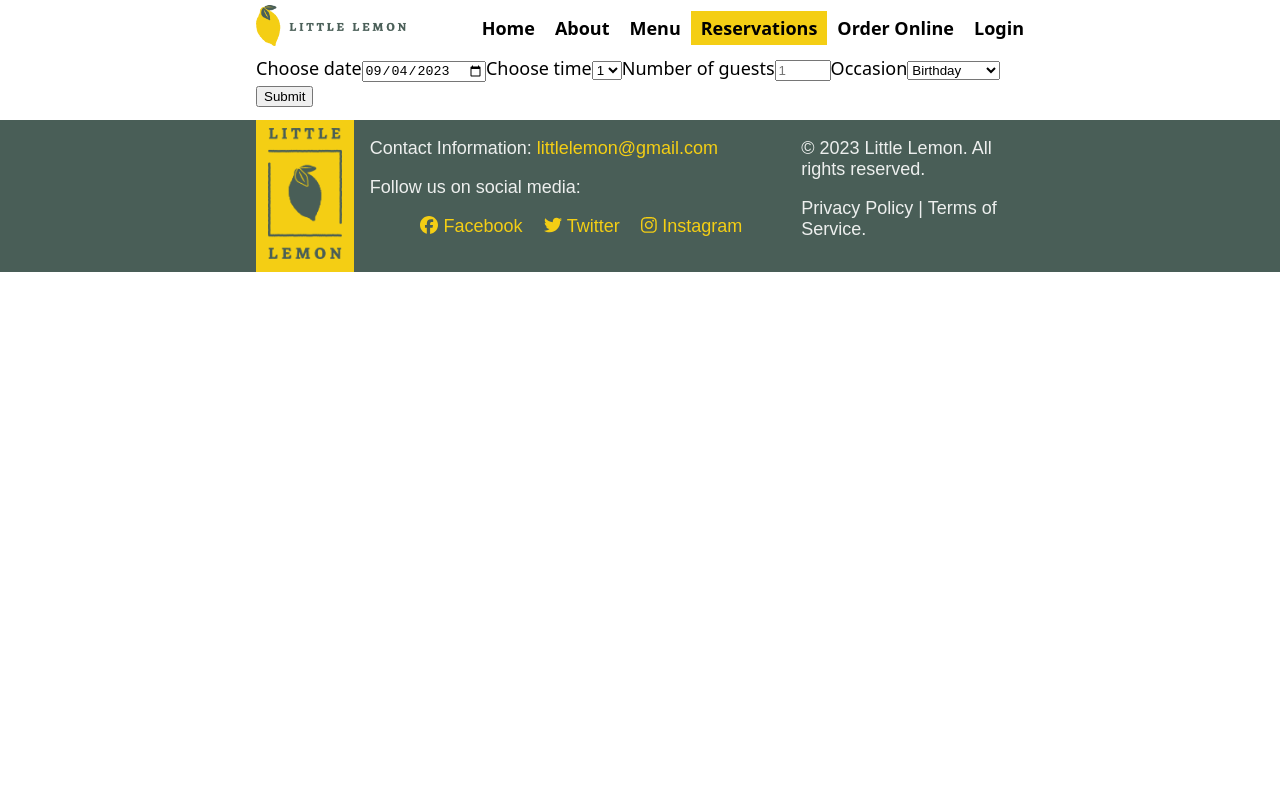
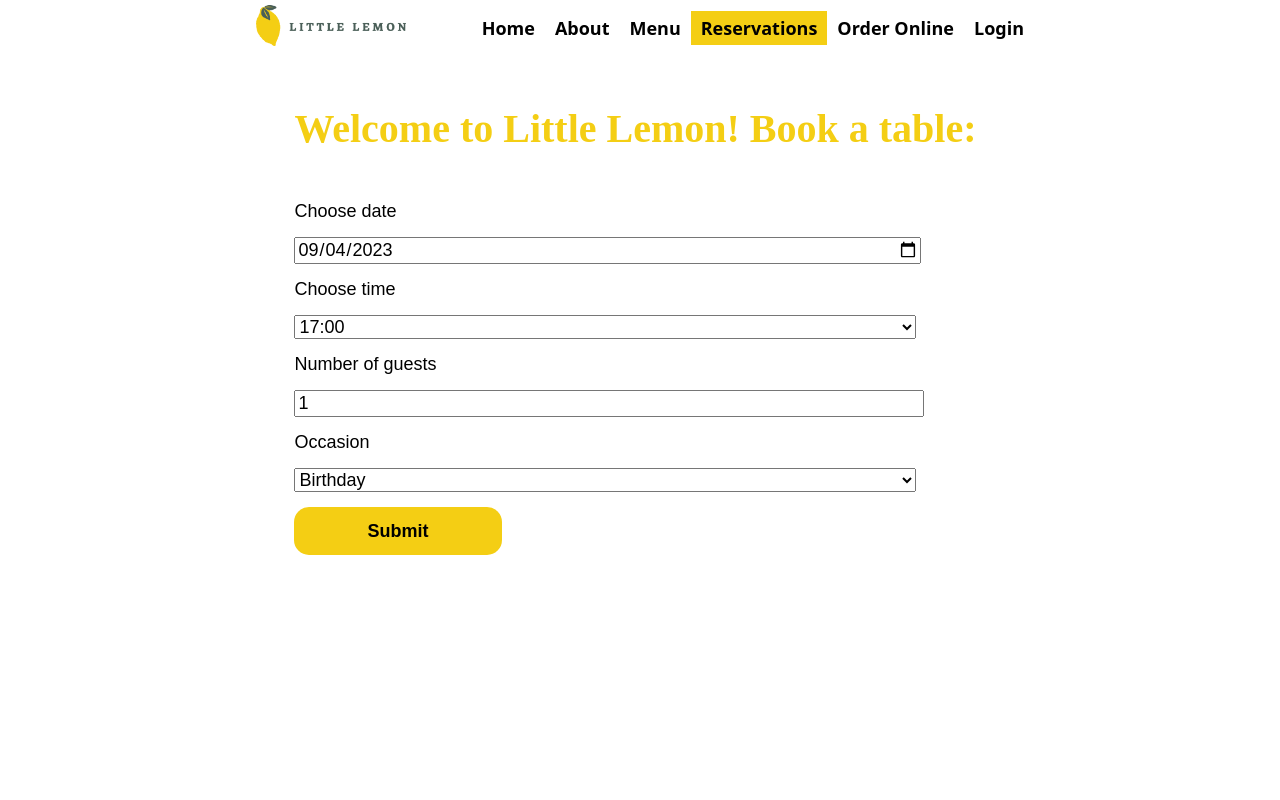
Before and after one commit to ciprian0104/capstone-app, a React (Create React App) app: page /booking in a window 1280 px wide. Shown: the top 800 px of the page. Built offline with nearby package versions, Linux system fonts and the light colour scheme.

Commit message:
Added the booking form and some tests

```diff
--- a/public/index.html
+++ b/public/index.html
@@ -30,8 +30,7 @@
     <meta property="og:type" content="website" />
     <meta
       property="og:description"
-      content="
-    The website of the Little Lemon Restaurant, a family run
+      content="The website of the Little Lemon Restaurant, a family run
       Mediterranean restaurant located in Chicago, Illinois. Please come
       and enjoy our wide selection of authentic Mediterranean cuisine!"
     />
--- /dev/null
+++ b/src/api.js
@@ -0,0 +1,29 @@
+const seededRandom = (seed) => {
+  let m = 2 ** 35 - 31;
+  let a = 185852;
+  let s = seed % m;
+  return () => {
+    return (s = (s * a) % m) / m;
+  };
+};
+
+const fetchAPI = (date) => {
+  let result = [];
+  let random = seededRandom(date.getDate());
+
+  for (let i = 17; i <= 23; i++) {
+    if (random() < 0.5) {
+      result.push(i + ':00');
+    }
+    if (random() < 0.5) {
+      result.push(i + ':30');
+    }
+  }
+  return result;
+};
+
+const submitAPI = (formData) => {
+  return true;
+};
+
+export { seededRandom, fetchAPI, submitAPI };
--- /dev/null
+++ b/src/components/BookingForm.js
@@ -0,0 +1,91 @@
+import './../css/BookingForm.css';
+import React, { useState, useEffect } from 'react';
+import { fetchAPI, submitAPI } from './../api'; // Import the fetchAPI function from the API
+import { useNavigate } from 'react-router-dom';
+
+export const BookingForm = () => {
+  const [availableTimes, setAvailableTimes] = useState([]);
+  const [date, setDate] = useState(new Date()); // Initialize date with today's date
+  const [time, setTime] = useState('');
+  const [guests, setGuests] = useState('1');
+  const [occasion, setOccasion] = useState('birthday');
+  const navigate = useNavigate();
+
+  useEffect(() => {
+    updateTimes(date);
+    initializeTimes();
+  }, [date]);
+
+  const initializeTimes = () => {
+    const today = new Date();
+    const availableTimesToday = fetchAPI(today); // Fetch available times for today
+    setTime(availableTimesToday[0]);
+    setAvailableTimes(availableTimesToday);
+  };
+
+  const updateTimes = (selectedDate) => {
+    const availableTimesForDate = fetchAPI(selectedDate); // Fetch available times for the selected date
+    setAvailableTimes(availableTimesForDate);
+  };
+
+  const handleSubmit = (e) => {
+    e.preventDefault();
+    console.log({ date, time, guests, occasion });
+    const response = submitAPI({ date, time, guests, occasion });
+    if (response) {
+      navigate('/confirmed');
+      // alert("You have submitted successfully");
+    } else {
+      alert('Your submission failed because the form is invalid');
+    }
+  };
+
+  return (
+    <form className='submit-form' onSubmit={handleSubmit}>
+      <label htmlFor='res-date'>Choose date</label>
+      <input
+        type='date'
+        id='res-date'
+        value={date.toISOString().split('T')[0]}
+        onChange={(e) => setDate(new Date(e.target.value))}
+      />
+
+      <label htmlFor='res-time'>Choose time</label>
+      <select
+        id='res-time'
+        value={time}
+        onChange={(e) => setTime(e.target.value)}
+      >
+        {availableTimes.map((timeOption) => (
+          <option key={timeOption}>{timeOption}</option>
+        ))}
+      </select>
+
+      <label htmlFor='guests'>Number of guests</label>
+      <input
+        type='number'
+        placeholder='1'
+        min='1'
+        max='10'
+        id='guests'
+        value={guests}
+        onChange={(e) => setGuests(e.target.value)}
+      />
+
+      <label htmlFor='occasion'>Occasion</label>
+      <select
+        id='occasion'
+        value={occasion}
+        onChange={(e) => setOccasion(e.target.value)}
+      >
+        <option value='birthday'>Birthday</option>
+        <option value='anniversary'>Anniversary</option>
+        <option value='other'>Other</option>
+      </select>
+
+      <button type='submit' className='booking-btn'>
+        Submit
+      </button>
+    </form>
+  );
+};
--- /dev/null
+++ b/src/components/Confirmation.js
@@ -0,0 +1,5 @@
+import React from 'react';
+
+export const Confirmation = () => {
+  return <p>Your booking has been confirmed!</p>;
+};
--- a/src/components/RoutesSwitcher.js
+++ b/src/components/RoutesSwitcher.js
@@ -7,6 +7,7 @@ import { OrderPage } from './pages/OrderPage';
 import { MenuPage } from './pages/MenuPage';
 import { BookingPage } from './pages/BookingPage';
 import { LoginPage } from './pages/LoginPage';
+import { Confirmation } from './Confirmation';
 
 export const RoutesSwitcher = () => {
   return (
@@ -17,6 +18,7 @@ export const RoutesSwitcher = () => {
       <Route path='/booking' element={<BookingPage />} />
       <Route path='/login' element={<LoginPage />} />
       <Route path='/menu' element={<MenuPage />} />
+      <Route path='/confirmed' element={<Confirmation />} />
     </Routes>
   );
 };
--- a/src/components/pages/BookingPage.js
+++ b/src/components/pages/BookingPage.js
@@ -1,45 +1,19 @@
 import React from 'react';
 import { useState, useEffect } from 'react';
+import '../../css/Booking.css';
+import { BookingForm } from './../BookingForm';
 
 export const BookingPage = () => {
   const [date, setDate] = useState(new Date());
 
   return (
-    <form className='submit-form'>
-      <label htmlFor='res-date'>Choose date</label>
-      <input
-        type='date'
-        id='res-date'
-        value={date.toISOString().split('T')[0]}
-        required
-        min={new Date().toISOString().split('T')[0]}
-      />
-
-      <label htmlFor='res-time'>Choose time</label>
-      <select id='res-time' required>
-        <option value='1'>1</option>
-        <option value='2'>2</option>
-        <option value='3'>3</option>
-      </select>
-
-      <label htmlFor='guests'>Number of guests</label>
-      <input
-        type='number'
-        placeholder='1'
-        min='1'
-        max='10'
-        id='guests'
-        required
-      />
-
-      <label htmlFor='occasion'>Occasion</label>
-      <select id='occasion' value='Which' required>
-        <option value='birthday'>Birthday</option>
-        <option value='anniversary'>Anniversary</option>
-        <option value='other'>Other</option>
-      </select>
-
-      <button type='submit'>Submit</button>
-    </form>
+    <div className='reservation-w50 fh'>
+      <div>
+        <h2 className='welcome-header'>
+          Welcome to Little Lemon! Book a table:
+        </h2>
+        <BookingForm />
+      </div>
+    </div>
   );
 };
--- a/src/css/Booking.css
+++ b/src/css/Booking.css
@@ -1,53 +1,31 @@
-.submit-form {
-  display: grid;
-  gap: 15px;
-  padding: 5%;
+.welcome-header {
+  color: #f4ce14;
+  font-family: 'Markazi Text', serif;
+  line-height: 0;
+  font-size: 40px;
+  padding: 0 5%;
 }
+/* Mobile Styles */
+@media (max-width: 767px) {
+  .reservation-w50 {
+    width: 100%;
+    padding: 40px 0 0 0;
+  }
 
-.submit-form > label,
-input,
-select {
-  font-family: 'Karla', sans-serif;
-  font-size: 18px;
-}
-
-.submit-form > input,
-select {
-  width: 90%;
-}
-
-.booking-btn {
-  background-color: #f4ce14;
-  border-radius: 15px;
-  border: none;
-  padding: 2% 4% 2% 4%;
-  font-weight: bold;
-  font-family: 'Karla', sans-serif;
-  width: 30%;
-}
-
-.booking-btn:hover {
-  background-color: #edefee;
-  color: #495e57;
+  .welcome-header {
+    color: #f4ce14;
+    font-family: 'Markazi Text', serif;
+    line-height: 0;
+    font-size: 4vw;
+  }
 }
 
 /* Desktop Styles */
 @media (min-width: 768px) {
-  .booking-btn {
-    font-size: 18px;
+  .reservation-w50 {
+    width: 50%;
+    min-width: 768px;
+    margin: 0px auto;
+    padding: 40px 0 0 0;
   }
 }
-
-/* Mobile Styles */
-@media (max-width: 767px) {
-  .booking-btn {
-    font-size: 2.5vw;
-  }
-
-  .submit-form > label,
-  input,
-  select {
-    font-family: 'Karla', sans-serif;
-    font-size: 2vw;
-  }
-}
--- /dev/null
+++ b/src/css/BookingForm.css
@@ -0,0 +1,53 @@
+.submit-form {
+  display: grid;
+  gap: 15px;
+  padding: 5%;
+}
+
+.submit-form > label,
+input,
+select {
+  font-family: 'Karla', sans-serif;
+  font-size: 18px;
+}
+
+.submit-form > input,
+select {
+  width: 90%;
+}
+
+.booking-btn {
+  background-color: #f4ce14;
+  border-radius: 15px;
+  border: none;
+  padding: 2% 4% 2% 4%;
+  font-weight: bold;
+  font-family: 'Karla', sans-serif;
+  width: 30%;
+}
+
+.booking-btn:hover {
+  background-color: #edefee;
+  color: #495e57;
+}
+
+/* Desktop Styles */
+@media (min-width: 768px) {
+  .booking-btn {
+    font-size: 18px;
+  }
+}
+
+/* Mobile Styles */
+@media (max-width: 767px) {
+  .booking-btn {
+    font-size: 2.5vw;
+  }
+
+  .submit-form > label,
+  input,
+  select {
+    font-family: 'Karla', sans-serif;
+    font-size: 2vw;
+  }
+}
```
Also changed, not shown: 1 other file (tests, documents, lock files or other folders).
